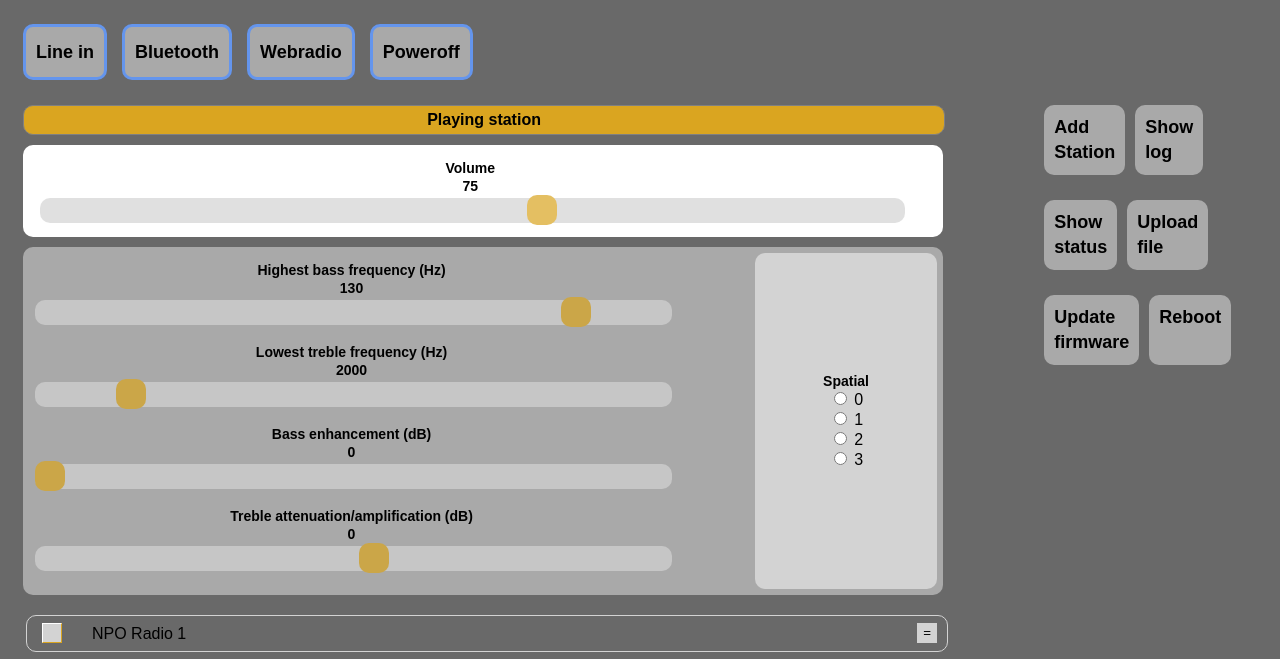
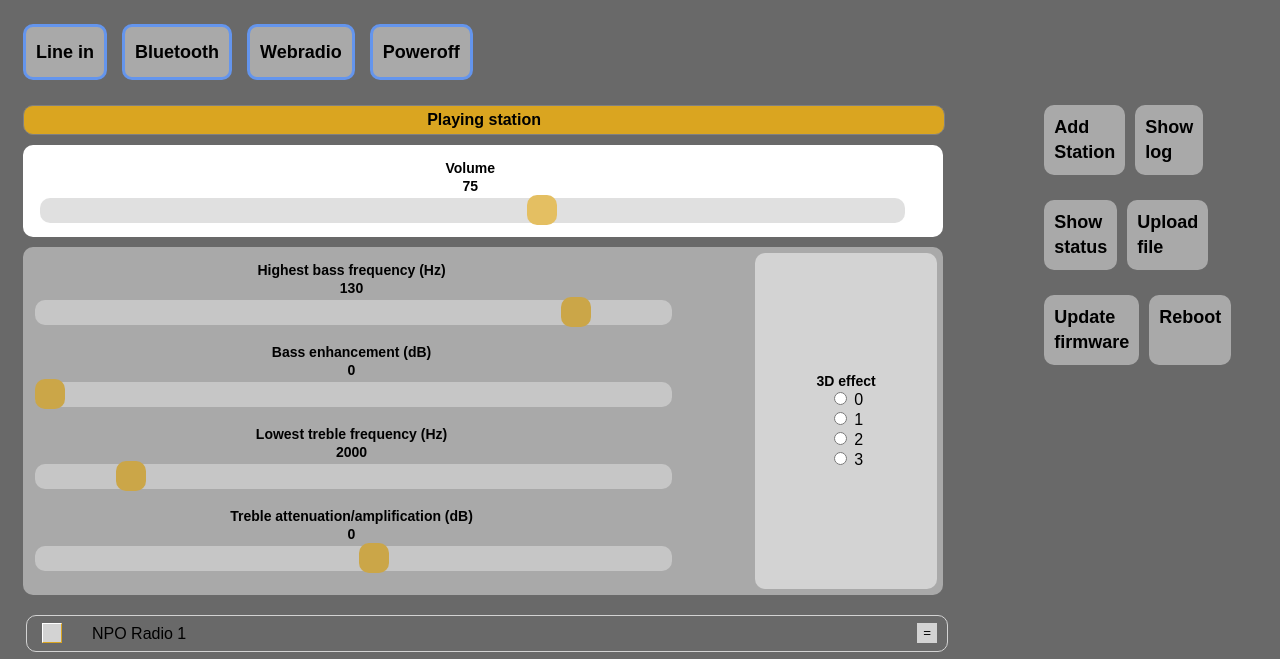
Before and after one commit to gitpeut/SnowRadio, a plain HTML site: page data/index.html in a window 1280 px wide. Shown: the part 138-797 px from the top of the page. Drawn offline with Linux system fonts and the light colour scheme; no server answers.

Commit message:
5.2 - screen  mods
- weather on all screens
- Arduino 1.0.5. setInsecure() for TLS client.
-  clock self-contained.
- some cleanup

```diff
--- a/data/index.html
+++ b/data/index.html
@@ -1043,7 +1043,7 @@ function loadstatus(){
 </div>
 <div class="settone" title="Tone control">
 	<div class="spatialcontainer">
-        <div class="voltonetxt">Spatial</div>
+        <div class="voltonetxt">3D effect</div>
         <input type="radio" id="spatial0" name="earphone" value="0">
         <label for="spatial0">0</label><br>
         <input type="radio" id="spatial1" name="earphone" value="1">
@@ -1058,15 +1058,15 @@ function loadstatus(){
         <div id="basslimvalue" class="slidervalue"></div>
 		<input type="range" min="0" max="150" value="130" step="10" class="slider" id="basslimit">
 	</div>
+    <div class="tonecontainer" title="Bass enhancement (dB)">
+        <div class="voltonetxt">Bass enhancement (dB)</div>
+        <div id="bassvolvalue" class="slidervalue"></div>
+		<input type="range" min="0" max="15" value="0" step="1" class="slider" id="bassvolume">
+	</div>
     <div class="tonecontainer" title="Lowest treble frequency (Hz)">
         <div class="voltonetxt">Lowest treble frequency (Hz)</div>
         <div id="treblelimvalue" class="slidervalue"></div>
 		<input type="range" min="0" max="15000" value="2000" step="1000" class="slider" id="treblelimit">
-	</div>
-    <div class="tonecontainer" title="Bass enhancement (dB)">
-        <div class="voltonetxt">Bass enhancement (dB)</div>
-        <div id="bassvolvalue" class="slidervalue"></div>
-		<input type="range" min="0" max="15" value="0" step="1" class="slider" id="bassvolume">
 	</div>
     <div class="tonecontainer" title="Treble enhancement (dB)">
         <div class="voltonetxt">Treble attenuation/amplification (dB)</div>
```
Also changed, not shown: data/weather2bit_icon/sunny.png (added), data/weather2bit_icon/tstorms.png (added), 12 other files.
